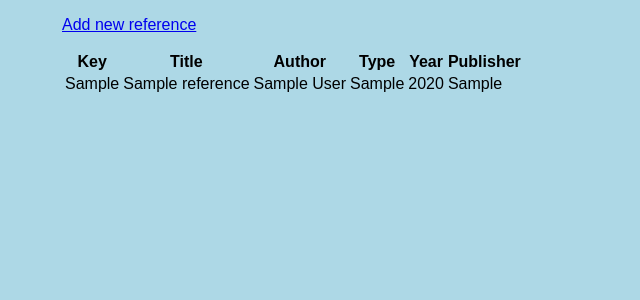
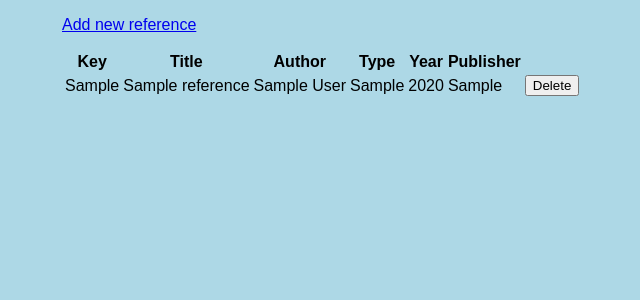
Before and after one commit to KieloLaaksosta/TodoApp, a Flask app: page / in a window 1280 px wide. Shown: the part 18-318 px from the top of the page, without its empty margins (178-818 px from the left). Run offline with Flask 3, Linux system fonts and the light colour scheme; tables that the repository leaves empty hold one stand-in row (values such as "Sample post"); one stand-in notice (Sample message) is shown.

Commit message:
Create delete button

```diff
--- a/src/app.py
+++ b/src/app.py
@@ -1,6 +1,6 @@
-from flask import redirect, render_template, request
+from flask import flash, redirect, render_template, request
 from config import app
-from repositories.reference_repository import add_reference, get_references, REF_TYPES
+from repositories.reference_repository import add_reference, get_references, delete_reference, REF_TYPES
 from utils import current_year
 
 @app.route("/")
@@ -23,3 +23,10 @@ def reference_addition():
 
     add_reference(bibtex_key, reference_type, title, author, year, publisher)
     return redirect("/")
+
+@app.route("/delete_reference", methods=["POST"])
+def reference_deletion():
+    bibtex_key = request.form["bibtex_key"]
+    delete_reference(bibtex_key)
+    flash(f"Reference '{bibtex_key}' was deleted.")
+    return redirect("/")
--- a/src/templates/index.html
+++ b/src/templates/index.html
@@ -5,6 +5,24 @@
   <title>Reference helper</title>
   <link rel="stylesheet" href="/static/main.css">
 </head>
+
+{% with messages = get_flashed_messages() %}
+  {% if messages %}
+    {% for message in messages %}
+      <p class="flash-message" role="alert">{{ message }}</p>
+    {% endfor %}
+  {% endif %}
+{% endwith %}
+
+<script>
+  const flashMessages = document.querySelectorAll(".flash-message");
+
+  flashMessages.forEach((message) => {
+    setTimeout(() => {
+      message.remove();
+    }, 3000);
+  });
+</script>
 
 <body>
   <div class="header">
@@ -15,6 +33,7 @@
       <a href="/new_reference">Add new reference</a>
     </p>
   </div>
+
   <div class="content">
     <table>
       <tr>
@@ -33,6 +52,13 @@
         <td>{{ ref.type }}</td>
         <td>{{ ref.year }}</td>
         <td>{{ ref.publisher }}</td>
+        <td>
+          <form action="/delete_reference", method="post"
+                onsubmit="return confirm('Delete this reference?');">
+            <input type="hidden" name="bibtex_key" value="{{ ref.key }}">
+            <button type="submit">Delete</button>
+          </form>
+        </td>
       </tr>
       {% endfor %}
     </table>
```
